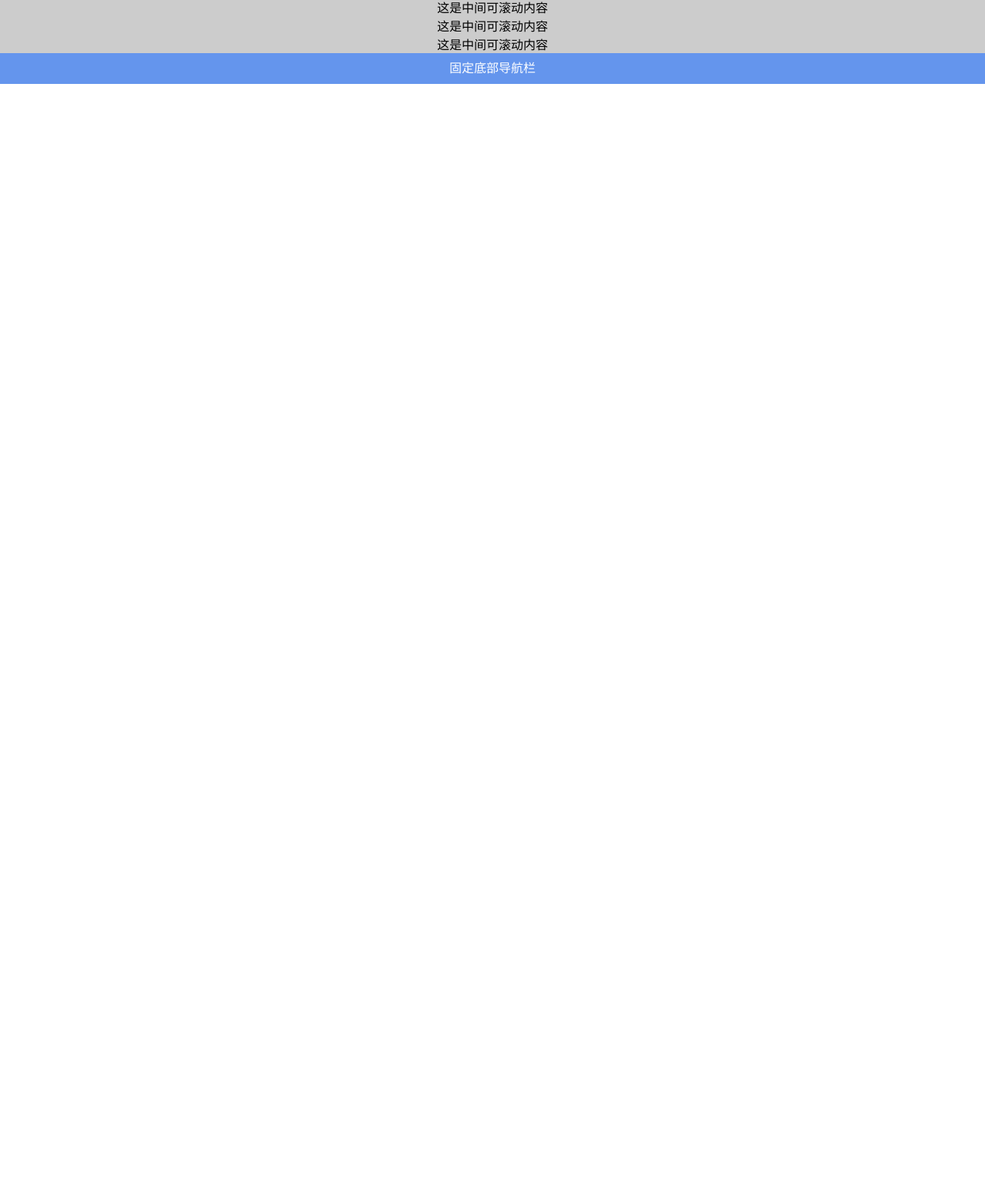
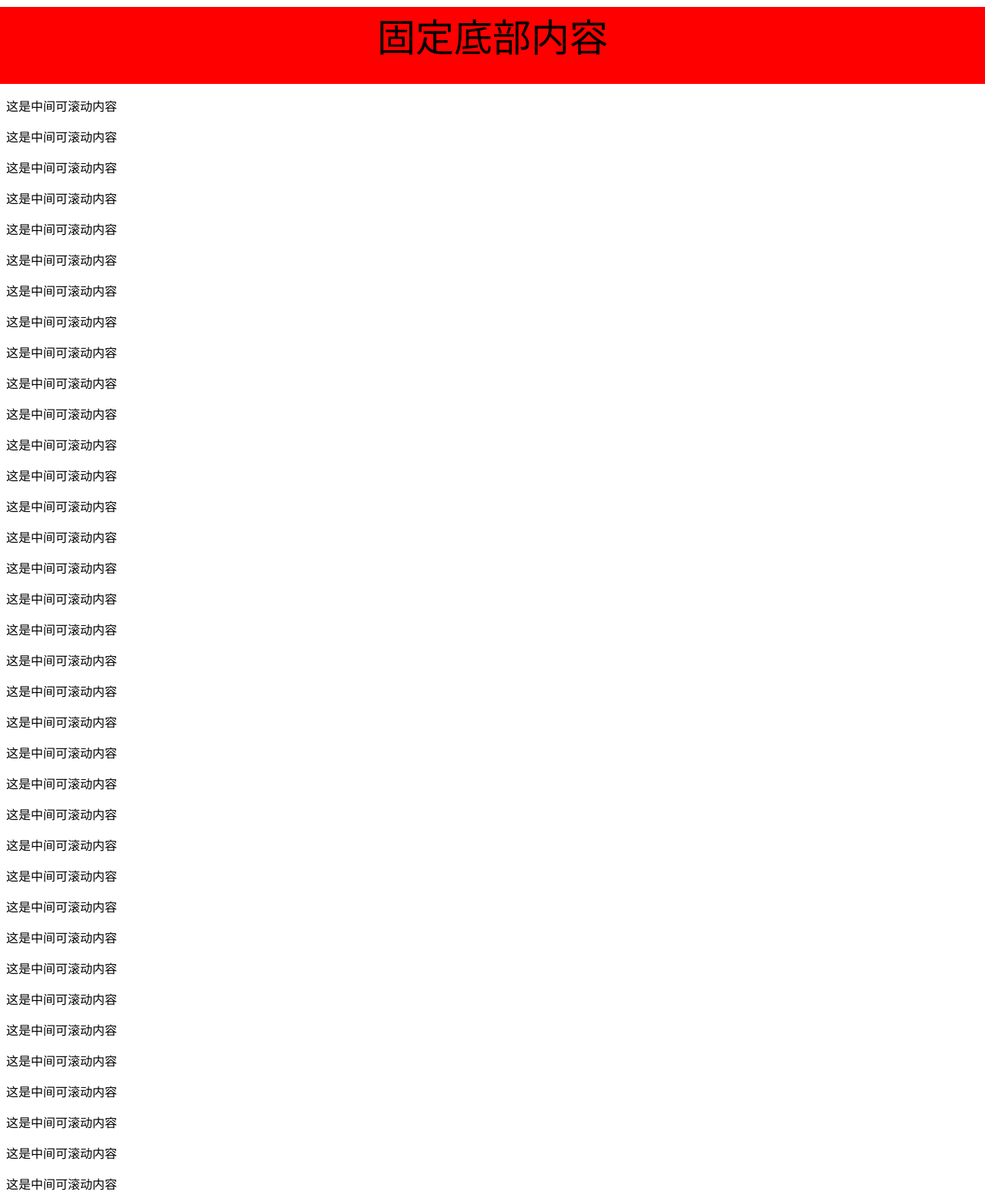
Before and after one commit to 2577873863/2577873863.github.io, a plain HTML site: page code.html in a window 1280 px wide. Shown: the part 691-2243 px from the top of the page at 77% size. Before the commit the page ends 800 px from the top, so only its background shows below. Drawn offline with Linux system fonts and the light colour scheme.

Commit message:
Update code.html
滚动测试

```diff
--- a/code.html
+++ b/code.html
@@ -1,4 +1,126 @@
 <!DOCTYPE html>
+<html lang="en">
+<head>
+  <meta charset="UTF-8">
+  <title>Document</title>
+  <style>
+    .container{
+      position: relative;
+      padding-bottom: 100px;
+    }
+    .bottom{
+      width:100%;
+      height:100px;
+      font-size: 50px;
+      text-align: center;
+      position: fixed;
+      bottom: 0;
+      left: 0;
+      background:red;
+    }
+  </style>
+</head>
+<body>
+  <div class="container">
+    <div class="content-div">
+      <p>这是中间可滚动内容</p>
+      <p>这是中间可滚动内容</p>
+      <p>这是中间可滚动内容</p>
+      <p>这是中间可滚动内容</p>
+      <p>这是中间可滚动内容</p>
+      <p>这是中间可滚动内容</p>
+      <p>这是中间可滚动内容</p>
+      <p>这是中间可滚动内容</p>
+      <p>这是中间可滚动内容</p>
+      <p>这是中间可滚动内容</p>
+      <p>这是中间可滚动内容</p>
+      <p>这是中间可滚动内容</p>
+      <p>这是中间可滚动内容</p>
+      <p>这是中间可滚动内容</p>
+      <p>这是中间可滚动内容</p>
+      <p>这是中间可滚动内容</p>
+      <p>这是中间可滚动内容</p>
+      <p>这是中间可滚动内容</p>
+      <p>这是中间可滚动内容</p>
+      <p>这是中间可滚动内容</p>
+      <p>这是中间可滚动内容</p>
+      <p>这是中间可滚动内容</p>
+      <p>这是中间可滚动内容</p>
+      <p>这是中间可滚动内容</p>
+      <p>这是中间可滚动内容</p>
+      <p>这是中间可滚动内容</p>
+      <p>这是中间可滚动内容</p>
+      <p>这是中间可滚动内容</p>
+      <p>这是中间可滚动内容</p>
+      <p>这是中间可滚动内容</p>
+      <p>这是中间可滚动内容</p>
+      <p>这是中间可滚动内容</p>
+      <p>这是中间可滚动内容</p>
+      <p>这是中间可滚动内容</p>
+      <p>这是中间可滚动内容</p>
+      <p>这是中间可滚动内容</p>
+      <p>这是中间可滚动内容</p>
+      <p>这是中间可滚动内容</p>
+      <p>这是中间可滚动内容</p>
+      <p>这是中间可滚动内容</p>
+      <p>这是中间可滚动内容</p>
+      <p>这是中间可滚动内容</p>
+      <p>这是中间可滚动内容</p>
+      <p>这是中间可滚动内容</p>
+      <p>这是中间可滚动内容</p>
+      <p>这是中间可滚动内容</p>
+      <p>这是中间可滚动内容</p>
+      <p>这是中间可滚动内容</p>
+      <p>这是中间可滚动内容</p>
+      <p>这是中间可滚动内容</p>
+      <p>这是中间可滚动内容</p>
+      <p>这是中间可滚动内容</p>
+      <p>这是中间可滚动内容</p>
+      <p>这是中间可滚动内容</p>
+      <p>这是中间可滚动内容</p>
+      <p>这是中间可滚动内容</p>
+      <p>这是中间可滚动内容</p>
+      <p>这是中间可滚动内容</p>
+      <p>这是中间可滚动内容</p>
+      <p>这是中间可滚动内容</p>
+      <p>这是中间可滚动内容</p>
+      <p>这是中间可滚动内容</p>
+      <p>这是中间可滚动内容</p>
+      <p>这是中间可滚动内容</p>
+      <p>这是中间可滚动内容</p>
+      <p>这是中间可滚动内容</p>
+      <p>这是中间可滚动内容</p>
+      <p>这是中间可滚动内容</p>
+      <p>这是中间可滚动内容</p>
+      <p>这是中间可滚动内容</p>
+      <p>这是中间可滚动内容</p>
+      <p>这是中间可滚动内容</p>
+      <p>这是中间可滚动内容</p>
+      <p>这是中间可滚动内容</p>
+      <p>这是中间可滚动内容</p>
+      <p>这是中间可滚动内容</p>
+      <p>这是中间可滚动内容</p>
+      <p>这是中间可滚动内容</p>
+      <p>这是中间可滚动内容</p>
+      <p>这是中间可滚动内容</p>
+      <p>这是中间可滚动内容</p>
+      <p>这是中间可滚动内容</p>
+      <p>这是中间可滚动内容</p>
+      <p>这是中间可滚动内容</p>
+      <p>这是中间可滚动内容</p>
+      <p>这是中间可滚动内容</p>
+      <p>这是中间可滚动内容</p>
+      <p>这是中间可滚动内容</p>
+      <p>最后一个滚动内容</p>
+    </div>
+    <div class="bottom">
+      固定底部内容
+    </div>
+  </div>
+</body>
+</html>
+
+<!-- <!DOCTYPE html>
 <html lang="en">
 <head>
   <meta charset="UTF-8">
@@ -142,4 +264,4 @@
   </div>
   <footer class="tab_box">固定底部导航栏</footer>
 </body>
-</html>
+</html> -->
```
